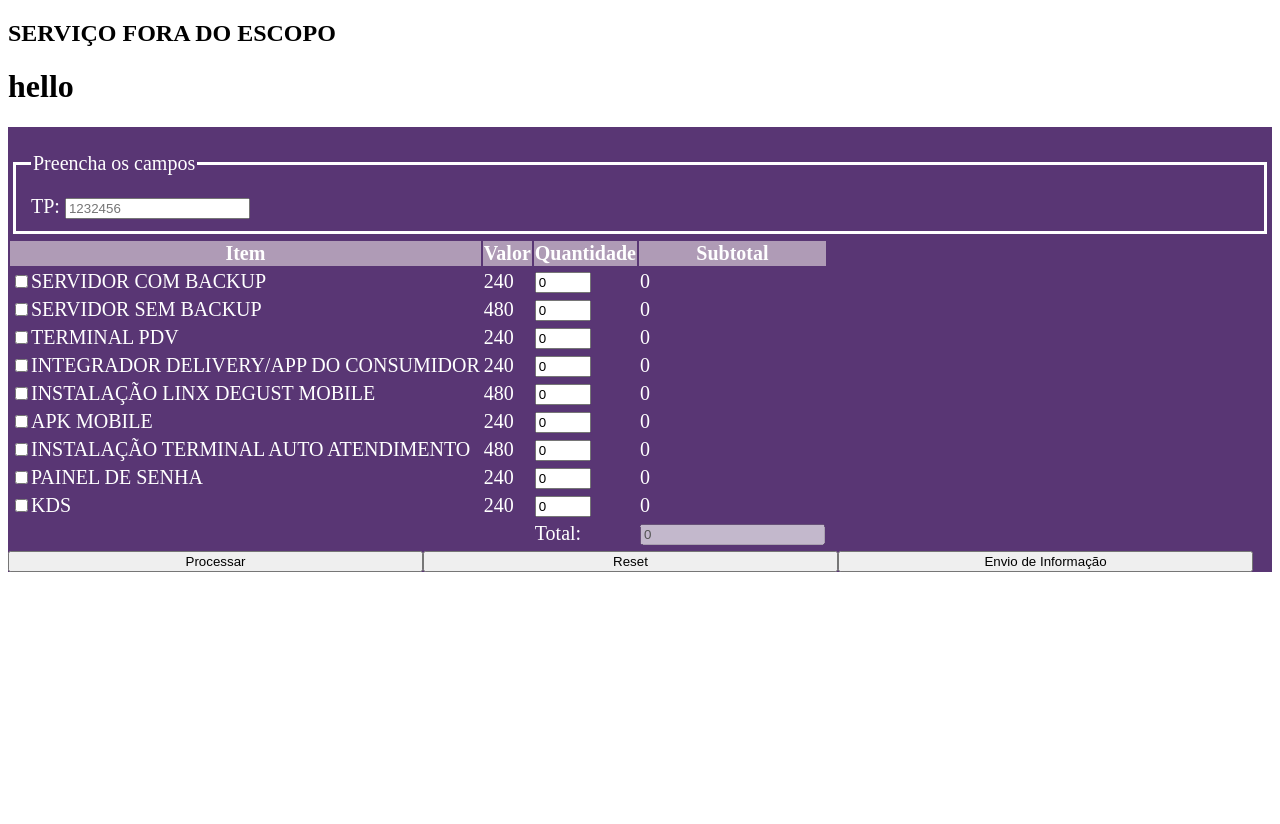
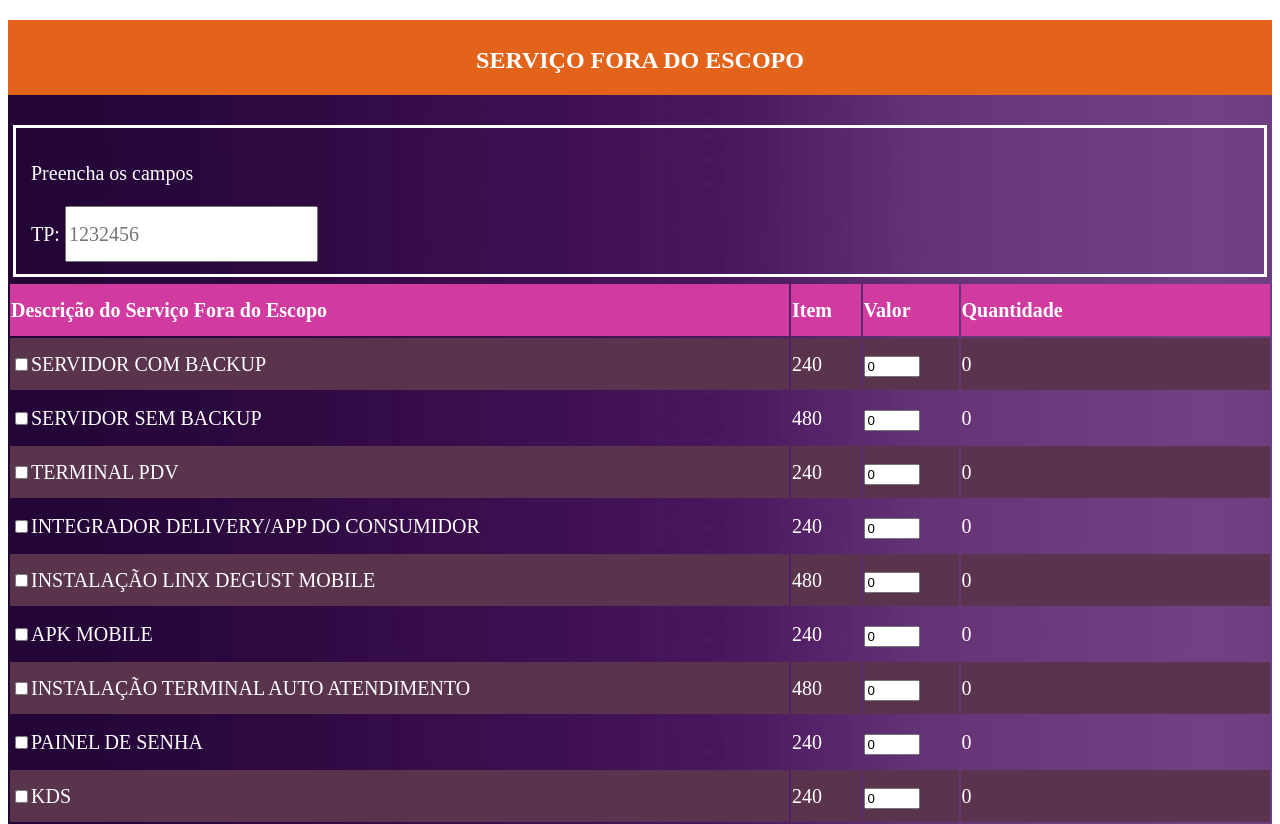
Before and after one commit to AIemao/fora-do-escopo-react, a React (Vite) app: page / in a window 1280 px wide. Shown: the top 824 px of the page. Before the commit the page ends 800 px from the top, so only its background shows below. Built offline with nearby package versions, Linux system fonts and the light colour scheme.

Commit message:
Add CSS1.0

```diff
--- a/src/App.jsx
+++ b/src/App.jsx
@@ -1,13 +1,13 @@
 import Header from "./components/Header";
 import Form from "./pages/Form";
+import styles from './App.module.css'
 
 function App() {
   return (
-    <>
+    <div className={styles.body}>
       <Header />
-      <h1> hello</h1>
       <Form />
-    </>
+    </div>
   );
 }
 
--- /dev/null
+++ b/src/App.module.css
@@ -0,0 +1,13 @@
+.body{
+    /* margin-left:  200px;
+	margin-right: 200px; */
+	background-image: url("./assets/fundoLinx.jpg");
+	margin: 0;
+	font-family: sans-serif;
+	font-weight: 400;
+	line-height: 2.5;
+	color: #212529;
+	background-color: #fff;
+	-webkit-text-size-adjust: 100%;
+	-webkit-tap-highlight-color: transparent;
+}
--- a/src/components/Header.jsx
+++ b/src/components/Header.jsx
@@ -1,7 +1,8 @@
+import style from './Header.module.css'
 
 export default function Header() {
   return (
-    <nav id="menu">
+    <nav className={style.menu}>
       <h1>SERVIÇO FORA DO ESCOPO</h1>
     </nav>
   );
--- /dev/null
+++ b/src/components/Header.module.css
@@ -0,0 +1,12 @@
+.menu{
+    height: 75px;
+	width: auto;
+	background: #E4631A;
+}
+
+.menu h1 {
+	text-align: center;
+	padding-top: 10px;
+	font-family: Dosis;
+	color: #FFF;
+}
--- a/src/pages/Form.jsx
+++ b/src/pages/Form.jsx
@@ -1,6 +1,7 @@
 import React, { useRef, useState } from "react";
 import { useForm, Controller } from "react-hook-form";
 import Modal from "react-modal"; //
+import style from './Form.module.css'
 
 export default function InstalacaoForm() {
   const [items, setItems] = useState([
@@ -347,25 +348,20 @@ console.log("Opening envioInformacaoModalVisible modal");
     setEnvioInformacaoModalVisible(true);
   };
 
+  const classeCondicional = items.id % 2 === 0 ? style.tablelight : style.tabledanger;
+
   return (
-    <div id="interface">
-      <form id="formulario" onSubmit={handleSubmit(onSubmit)}
-      style={{
-        background: "#593674",
-        paddingTop: "20px",
-        color: "#FFF",
-        fontFamily: "Dosis",
-        fontSize: "15pt",
-      }}
+    <div id="interface" className={style.interface}>
+      <form
+        id="formulario"
+        onSubmit={handleSubmit(onSubmit)}
+        className={style.form}
       >
         <fieldset
-        style={{
-          paddingTop: "20px",
-          border: "solid 3px #FFF",
-          margin: "5px",
-        }}
+        id="fieldset"
+          className={style.fieldset}
         >
-          <legend>Preencha os campos</legend>
+          <legend className={style.legend}>Preencha os campos</legend>
           <label htmlFor="tp">TP: </label>
           <input
             type="text"
@@ -374,31 +370,24 @@ console.log("Opening envioInformacaoModalVisible modal");
             name="nome"
             value={tpValue}
             onChange={(e) => setTpValue(e.target.value)}
+            className={style.inputText}
           />
         </fieldset>
 
-        <table className="table">
-          <thead>
-            <tr className="table-light"
-            style={{
-              background: "#AF9BB6",
-              width: "1400px",
-              margin: "auto",
-              marginTop: "5px",
-              marginBottom: "5px",
-            }}
-            >
+        <table className={style.tablestriped}>
+          <thead className={style.tablehead}>
+            <tr>
+              <th scope="col">Descrição do Serviço Fora do Escopo</th>
               <th scope="col">Item</th>
               <th scope="col">Valor</th>
               <th scope="col">Quantidade</th>
-              <th scope="col">Subtotal</th>
             </tr>
           </thead>
           <tbody>
             {items.map((item) => (
               <tr
                 key={item.id}
-                className={item.id % 2 === 0 ? "table-light" : "table-danger"}
+                className={item.id % 2 === 0 ? style.tabledanger : style.tablelight}
               >
                 <td>
                   <input
--- /dev/null
+++ b/src/pages/Form.module.css
@@ -0,0 +1,79 @@
+.interface {
+  margin-top: 5px;
+  width: auto;
+  height: auto;
+}
+
+.form {
+  /* background: #b0a4b9; */
+  padding-top: 20px;
+  color: #fff;
+  font-family: Dosis;
+  font-size: 15pt;
+}
+
+.fieldset {
+  padding-top: 20px;
+  border: solid 3px #fff;
+  margin: 5px;
+}
+
+.legend{
+  float: left;
+  width: 100%;
+  padding: 0;
+  margin-bottom: 0.5rem;
+  line-height: inherit;
+}
+
+.tablehead {
+  /* background: #af9bb6;
+  width: 1400px;
+  margin: auto;
+  margin-top: 5px;
+  margin-bottom: 5px; */
+  background-color: #d13a9f;
+    color: #FFF;
+    text-align: justify;
+}
+
+.tablelight {
+  background-color: #5a344d;
+  color: #FFF;
+  text-align: justify;
+  --bs-table-accent-bg: var(--bs-table-striped-bg);
+}
+
+
+.tablestriped{
+  /* background: #AF9BB6; */
+	width: 1400px;
+	margin: auto;
+	margin-top: 5px;
+	margin-bottom: 5px;
+
+  --bs-table-bg: transparent;
+  --bs-table-striped-color: #212529;
+  --bs-table-striped-bg: rgba(0, 0, 0, 0.05);
+  --bs-table-active-color: #212529;
+  --bs-table-active-bg: rgba(0, 0, 0, 0.1);
+  --bs-table-hover-color: #212529;
+  --bs-table-hover-bg: rgba(0, 0, 0, 0.075);
+  width: 100%;
+  margin-bottom: 1rem;
+  color: #212529;
+  vertical-align: top;
+  border-color: #dee2e6;
+}
+
+.inputText {
+  margin: 0;
+  font-family: inherit;
+  font-size: inherit;
+  line-height: inherit;
+}
+
+.tabledanger {
+  --bs-table-accent-bg: var(--bs-table-striped-bg);
+    color: rgb(255, 255, 255);
+}
```
Also changed, not shown: src/assets/fundoLinx.jpg (added).
